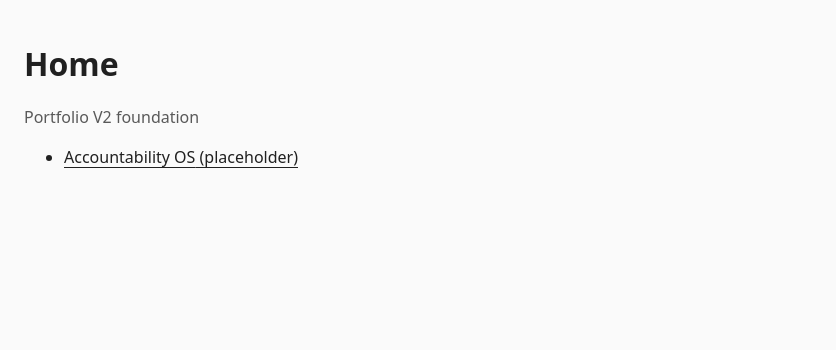
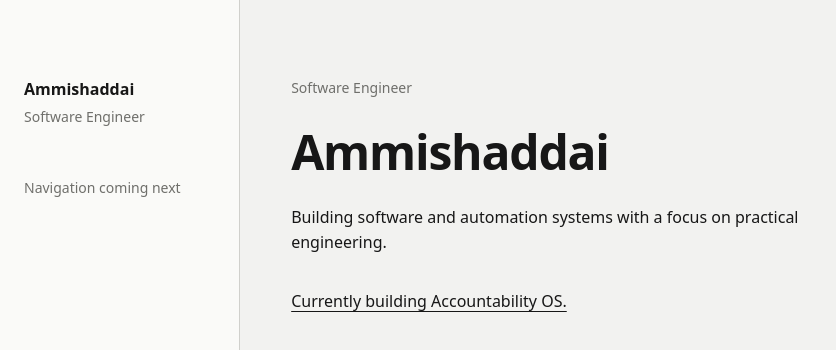
Before and after one commit to likkleSaint/portfolio-website, a React (Vite) app in the folder portfolio-v2/: page / in a window 1280 px wide. Shown: the top 350 px of the page, without its empty margins (0-836 px from the left). Built offline with nearby package versions, Linux system fonts and the light colour scheme.

Commit message:
feat: add portfolio v2 design system and app shell

```diff
--- a/portfolio-v2/src/App.tsx
+++ b/portfolio-v2/src/App.tsx
@@ -1,9 +1,10 @@
 import { AppRoutes } from './app/routes'
+import { AppShell } from './components/layout/AppShell'
 
 export default function App() {
   return (
-    <main>
+    <AppShell>
       <AppRoutes />
-    </main>
+    </AppShell>
   )
 }
--- /dev/null
+++ b/portfolio-v2/src/components/layout/AppShell.module.css
@@ -0,0 +1,88 @@
+.shell {
+  min-block-size: 100svh;
+  max-inline-size: var(--width-page);
+  margin-inline: auto;
+}
+
+.sidebar {
+  display: none;
+  padding: var(--section-space) var(--space-5);
+  background: var(--color-surface);
+  border-inline-end: var(--border-width) solid var(--color-border);
+}
+
+.name {
+  font-weight: var(--font-weight-semibold);
+}
+
+.role,
+.placeholder {
+  color: var(--color-text-muted);
+  font-size: var(--font-size-small);
+}
+
+.role {
+  margin-block-start: var(--space-1);
+}
+
+.placeholder {
+  margin-block-start: var(--space-7);
+}
+
+.main {
+  min-inline-size: 0;
+  padding: var(--section-space) var(--page-gutter);
+  overflow-wrap: anywhere;
+}
+
+.main:focus-visible {
+  outline-offset: calc(-1 * var(--space-1));
+}
+
+.content {
+  max-inline-size: var(--width-content);
+}
+
+.content > * + * {
+  margin-block-start: var(--space-5);
+}
+
+/* Standalone page links remain easy to activate without changing inline prose. */
+.content > a {
+  display: inline-flex;
+  align-items: center;
+  min-block-size: var(--target-size);
+}
+
+.skipLink {
+  position: absolute;
+  inset-block-start: var(--space-3);
+  inset-inline-start: var(--space-3);
+  z-index: 1;
+  padding: var(--space-3) var(--space-4);
+  min-block-size: var(--target-size);
+  background: var(--color-surface);
+  border: var(--border-width) solid var(--color-border-strong);
+  border-radius: var(--radius-small);
+}
+
+.skipLink:not(:focus) {
+  inline-size: 1px;
+  block-size: 1px;
+  padding: 0;
+  min-block-size: 0;
+  overflow: hidden;
+  clip-path: inset(50%);
+  white-space: nowrap;
+}
+
+@media (min-width: 64rem) {
+  .shell {
+    display: grid;
+    grid-template-columns: var(--width-sidebar) minmax(0, 1fr);
+  }
+
+  .sidebar {
+    display: block;
+  }
+}
--- /dev/null
+++ b/portfolio-v2/src/components/layout/AppShell.tsx
@@ -0,0 +1,26 @@
+import type { ReactNode } from 'react'
+import styles from './AppShell.module.css'
+
+interface AppShellProps {
+  children: ReactNode
+}
+
+export function AppShell({ children }: AppShellProps) {
+  return (
+    <>
+      <a className={styles.skipLink} href="#main-content">
+        Skip to main content
+      </a>
+      <div className={styles.shell}>
+        <aside className={styles.sidebar}>
+          <p className={styles.name}>Ammishaddai</p>
+          <p className={styles.role}>Software Engineer</p>
+          <p className={styles.placeholder}>Navigation coming next</p>
+        </aside>
+        <main id="main-content" className={styles.main} tabIndex={-1}>
+          <div className={styles.content}>{children}</div>
+        </main>
+      </div>
+    </>
+  )
+}
--- /dev/null
+++ b/portfolio-v2/src/pages/HomePage.module.css
@@ -0,0 +1,8 @@
+.intro > * + * {
+  margin-block-start: var(--space-5);
+}
+
+.eyebrow {
+  color: var(--color-text-muted);
+  font-size: var(--font-size-small);
+}
--- a/portfolio-v2/src/pages/HomePage.tsx
+++ b/portfolio-v2/src/pages/HomePage.tsx
@@ -1,21 +1,19 @@
 import { Link } from 'react-router'
-import { projects } from '../data/projects'
+import styles from './HomePage.module.css'
 
 export function HomePage() {
   return (
     <>
       <title>Home | Portfolio V2</title>
-      <h1>Home</h1>
-      <p>Portfolio V2 foundation</p>
-      <ul>
-        {projects.map((project) => (
-          <li key={project.slug}>
-            <Link to={`/projects/${project.slug}`}>
-              {project.title} (placeholder)
-            </Link>
-          </li>
-        ))}
-      </ul>
+      <header className={styles.intro}>
+        <p className={styles.eyebrow}>Software Engineer</p>
+        <h1>Ammishaddai</h1>
+        <p>
+          Building software and automation systems with a focus on practical
+          engineering.
+        </p>
+      </header>
+      <Link to="/projects/accountability-os">Currently building Accountability OS.</Link>
     </>
   )
 }
--- a/portfolio-v2/src/styles/global.css
+++ b/portfolio-v2/src/styles/global.css
@@ -6,13 +6,22 @@
   box-sizing: border-box;
 }
 
+html,
+body,
+#root {
+  min-block-size: 100%;
+}
+
 body {
   margin: 0;
-  background: var(--color-background);
-  color: var(--color-text-primary);
+  min-block-size: 100svh;
+  background: var(--color-bg);
+  color: var(--color-text);
   font-family: var(--font-family-body);
   font-size: var(--font-size-body);
   line-height: var(--line-height-body);
+  font-weight: var(--font-weight-regular);
+  -webkit-font-smoothing: antialiased;
 }
 
 button,
@@ -22,28 +31,54 @@ textarea {
   font: inherit;
 }
 
-main {
-  padding: var(--space-4);
-  overflow-wrap: anywhere;
+h1,
+h2,
+h3,
+p,
+ul,
+ol {
+  margin: 0;
+}
+
+h1,
+h2,
+h3 {
+  font-size: var(--font-size-heading);
+  line-height: var(--line-height-heading);
+  font-weight: var(--font-weight-semibold);
+  letter-spacing: var(--tracking-heading);
 }
 
 h1 {
-  font-size: var(--font-size-heading);
-  line-height: var(--line-height-heading);
+  font-size: var(--font-size-title);
 }
 
-p {
-  color: var(--color-text-secondary);
+img,
+video,
+svg {
+  display: block;
+  max-inline-size: 100%;
+  block-size: auto;
 }
 
 a {
   color: inherit;
+  text-decoration-thickness: 1px;
   text-underline-offset: var(--space-1);
+}
+
+a:hover {
+  text-decoration-thickness: 2px;
 }
 
 :focus-visible {
   outline: 2px solid var(--color-focus);
-  outline-offset: 4px;
+  outline-offset: var(--space-1);
+}
+
+::selection {
+  background: var(--color-selection-bg);
+  color: var(--color-selection-text);
 }
 
 /* Baseline safeguard for future motion; no animations are introduced here. */
--- a/portfolio-v2/src/styles/tokens.css
+++ b/portfolio-v2/src/styles/tokens.css
@@ -1,22 +1,63 @@
 :root {
   color-scheme: light;
 
-  --color-background: #fafafa;
-  --color-surface: #ffffff;
-  --color-text-primary: #202020;
-  --color-text-secondary: #595959;
-  --color-border: #767676;
-  --color-focus: #202020;
+  --color-bg: #f2f2f0;
+  --color-surface: #fafaf8;
+  --color-surface-secondary: #e8e8e5;
+  --color-text: #171717;
+  --color-text-muted: #6f6f6b;
+  --color-border: #d0d0cc;
+  --color-border-strong: #6f6f6b;
+  --color-focus: #171717;
+  --color-selection-bg: #171717;
+  --color-selection-text: #fafaf8;
 
   --space-1: 0.25rem;
   --space-2: 0.5rem;
-  --space-3: 1rem;
-  --space-4: 1.5rem;
-  --space-5: 2rem;
+  --space-3: 0.75rem;
+  --space-4: 1rem;
+  --space-5: 1.5rem;
+  --space-6: 2rem;
+  --space-7: 3rem;
+  --space-8: 4rem;
+  --space-9: 6rem;
 
   --font-family-body: system-ui, sans-serif;
   --font-size-body: 1rem;
-  --font-size-heading: 2rem;
-  --line-height-body: 1.5;
+  --font-size-small: 0.875rem;
+  --font-size-heading: 1.5rem;
+  --font-size-title: clamp(2rem, 4vw, 3rem);
+  --line-height-body: 1.6;
   --line-height-heading: 1.2;
+  --font-weight-regular: 400;
+  --font-weight-semibold: 600;
+  --tracking-heading: -0.025em;
+
+  --width-content: 65ch;
+  --width-page: 90rem;
+  --width-sidebar: 15rem;
+  --page-gutter: clamp(var(--space-4), 4vw, var(--space-8));
+  --section-space: clamp(var(--space-7), 6vw, var(--space-9));
+  --target-size: 2.75rem;
+
+  --border-width: 1px;
+  --radius-small: 0.25rem;
+  --duration-fast: 120ms;
+  --duration-normal: 200ms;
+  --ease-standard: cubic-bezier(0.2, 0, 0, 1);
 }
+
+/* Theme tokens only: no theme control or preference persistence yet. */
+:root[data-theme='dark'] {
+  color-scheme: dark;
+  --color-bg: #111111;
+  --color-surface: #181818;
+  --color-surface-secondary: #222222;
+  --color-text: #f2f2f0;
+  --color-text-muted: #a6a6a1;
+  --color-border: #333333;
+  --color-border-strong: #a6a6a1;
+  --color-focus: #f2f2f0;
+  --color-selection-bg: #f2f2f0;
+  --color-selection-text: #111111;
+}
```
Also changed, not shown: 1 other file (tests, documents, lock files or other folders).
